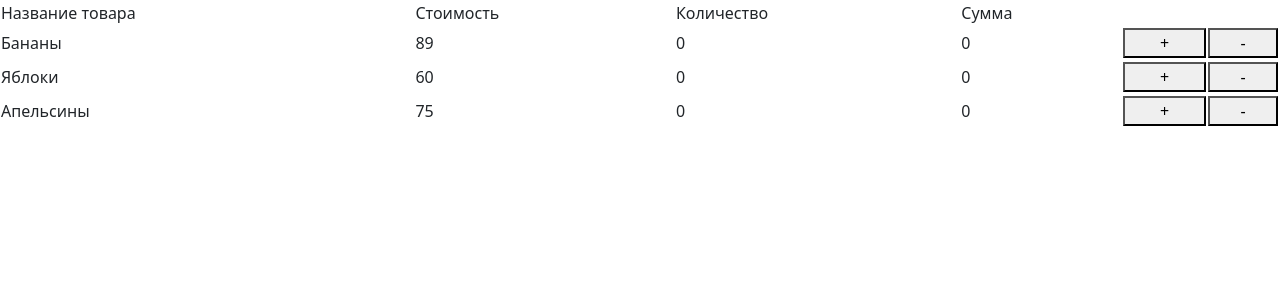
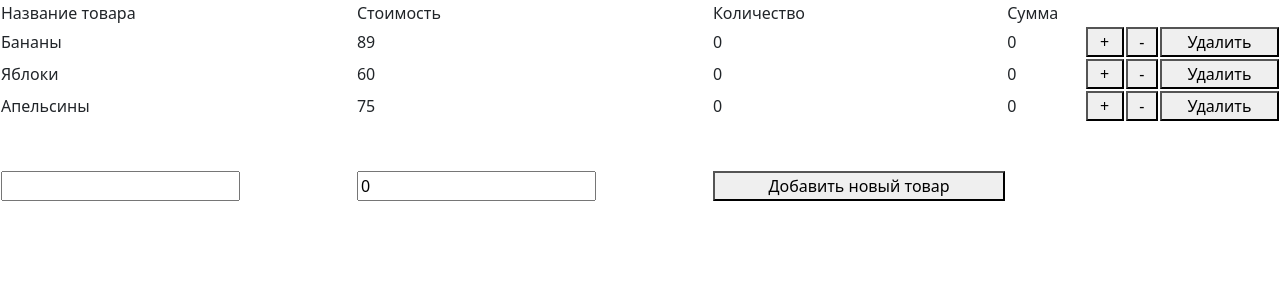
Before and after one commit to vseobelya/my_project1, an Angular app: page / in a window 1280 px wide. Shown: the top 300 px of the page. Built offline with nearby package versions, Linux system fonts and the light colour scheme.

Commit message:
Added deletion of goods and ability to add new goods

```diff
--- a/src/app/app.component.html
+++ b/src/app/app.component.html
@@ -1,51 +1,32 @@
+<head>
+  <meta charset="UTF-8">
+</head>
+<body>
 <table width=100%>
   <tr>
     <td>Название товара</td>
     <td>Стоимость</td>
     <td>Количество</td>
     <td>Сумма</td>
+  </tr>
 
+  <tr *ngFor="let item of goods; let i=index;">
+<!--    <td>{{item}}</td>-->
+    <td>{{item.name}}</td>
+    <td>{{item.price}}</td>
+    <td>{{item.amount}}</td>
+    <td>{{item.price*item.amount}}</td>
+    <td><button type="button" (click)="amountadd(i)">+</button></td>
+    <td><button type="button" (click)="amountsubs(i)">-</button></td>
+    <td><button type="button" (click)=deletegood(item)>Удалить</button></td>
   </tr>
-  <tr>
-    <td>{{goods[0]}}</td>
-    <td>{{prices[0]}}</td>
-    <td>{{amount[0]}}</td>
-    <td>{{prices[0]*amount[0]}}</td>
-    <td>
-      <table width=100%>
-        <tr>
-          <td><button type="button" (click)='amountadd(0)'>+</button></td>
-          <td><button type="button" (click)='amountsubs(0)'>-</button></td>
-        </tr>
-      </table>
-    </td>
-  </tr>
-  <tr>
-    <td>{{goods[1]}}</td>
-    <td>{{prices[1]}}</td>
-    <td>{{amount[1]}}</td>
-    <td>{{prices[1]*amount[1]}}</td>
-    <td>
-      <table width=100%>
-        <tr>
-          <td><button type="button" (click)='amountadd(1)'>+</button></td>
-          <td><button type="button" (click)='amountsubs(1)'>-</button></td>
-        </tr>
-      </table>
-    </td>
-  </tr>
-  <tr>
-    <td>{{goods[2]}}</td>
-    <td>{{prices[2]}}</td>
-    <td>{{amount[2]}}</td>
-    <td>{{prices[2]*amount[2]}}</td>
-    <td>
-      <table width=100%>
-        <tr>
-          <td><button type="button" (click)='amountadd(2)'>+</button></td>
-          <td><button type="button" (click)='amountsubs(2)'>-</button></td>
-        </tr>
-      </table>
-    </td>
-  </tr>
+  <tr><br><br>
+
+<tr>
+ <td><input type="text" [(ngModel)]="newgood_name"></td>
+ <td><input type="text" [(ngModel)]="newgood_price"></td>
+ <td><button type="button" (click)="addnewgood(newgood_name, newgood_price)">Добавить новый товар</button></td>
+</tr>
+<br>
 </table>
+</body>
--- a/src/app/app.component.ts
+++ b/src/app/app.component.ts
@@ -1,4 +1,23 @@
 import { Component } from '@angular/core';
+
+class Good {
+  name: string;
+  price: number;
+  amount: number;
+  constructor(name: string, price: number, amount: number) {
+
+        this.name = name;
+        this.price = price;
+        this.amount = amount;
+    }
+}
+
+const test=[
+  {"name": "Бананы", "price": 89, "amount": 0},
+  {"name": "Яблоки", "price": 60, "amount": 0},
+  {"name": "Апельсины", "price": 75, "amount": 0}
+
+]
 
 @Component({
   selector: 'app-root',
@@ -6,23 +25,31 @@ import { Component } from '@angular/core';
   styleUrls: ['./app.component.css']
 })
 export class AppComponent {
+
+  goods: Good[] = test;
   title = 'my-project';
-  goods: string[] = ['Бананы', 'Яблоки', 'Апельсины'];
-  prices: number[] = [89, 60, 75]; //цены на товары
-  amount: number[] = [0, 0, 0]; //количество выбранных товаров
-  sums: number[] = [0, 0, 0];
-  count = 0;
+	newgood_name: string = '';
+	newgood_price: number = 0;
 
-  countadd(){
-    this.count++;
-  }
 
   amountadd(i: number){
-    this.amount[i]++;
+    this.goods[i].amount++;
   }
 
   amountsubs(i: number){
-    if(this.amount[i] > 0)
-        this.amount[i]--;
+    if(this.goods[i].amount > 0)
+        this.goods[i].amount--;
   }
+
+  addnewgood(name: string, price: number){
+    this.goods.push(new Good(this.newgood_name, this.newgood_price, 0));
+		this.newgood_name = '';
+		this.newgood_price = 0;
+  }
+
+	deletegood(del_good: any){
+		let index = this.goods.indexOf(del_good);
+		if(index > -1)
+				this.goods.splice(index, 1);
+	}
 }
--- a/src/app/app.module.ts
+++ b/src/app/app.module.ts
@@ -1,5 +1,6 @@
 import { NgModule } from '@angular/core';
 import { BrowserModule } from '@angular/platform-browser';
+import { FormsModule } from '@angular/forms';
 
 import { AppRoutingModule } from './app-routing.module';
 import { AppComponent } from './app.component';
@@ -10,7 +11,8 @@ import { AppComponent } from './app.component';
   ],
   imports: [
     BrowserModule,
-    AppRoutingModule
+    AppRoutingModule,
+    FormsModule
   ],
   providers: [],
   bootstrap: [AppComponent]
```
